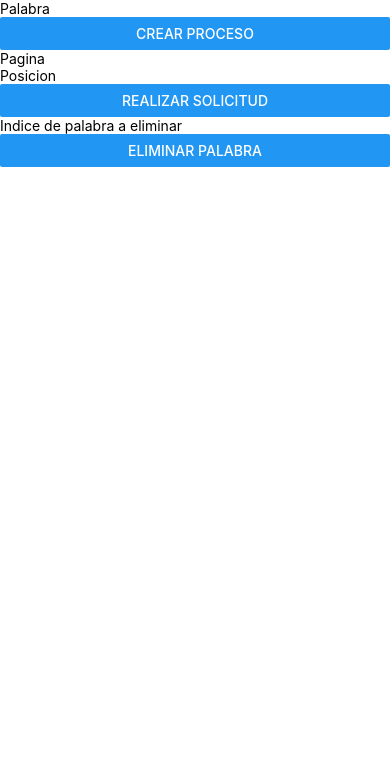
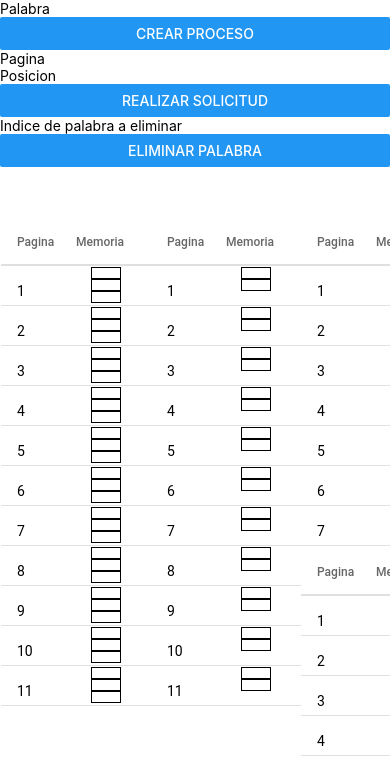
Before and after one commit to AresChart/proyecto-react, a React Native app: screen / in a window 390 px wide. Shown: the top 784 px of the page. Built offline with nearby package versions, Linux system fonts and the light colour scheme.

Commit message:
Termina seccion paginacion con tablas visualizandose

```diff
--- a/Views/PaginationView.js
+++ b/Views/PaginationView.js
@@ -9,26 +9,41 @@ import * as funciones from '../domain/PaginationFuntions';
 import ButtonA from '../componentes/ButtonComponent';
 import TextI from '../componentes/TextInputComponent';
 import ProcessList from '../componentes/PaginationComponents/ProcessListComponent';
-import TableInput from '../componentes/PaginationComponents/TableInputProccessesComponent';
 
 function paginacion() {
 
     //Variable que almacena el indice de la pagina a eliminar
-    const [eliminarItem,   setEliminarItem]       = React.useState("");
+    const [eliminarItem,   setEliminarItem]             = React.useState("");
     //Variable que almacena la palabra que corresponde al proceso creado
-    const [palabra,   setPalabra] = React.useState("");
+    const [palabra,   setPalabra]                       = React.useState("");
     //Variable que almacena la el numero de pagina que se solicita
-    const [paginaSolicitada,   setPaginaSolicitada] = React.useState("");
+    const [paginaSolicitada,   setPaginaSolicitada]     = React.useState("");
     //Variable que almacena la posicion del item solicitado
     const [posicionSolicitada,   setPosicionSolicitada] = React.useState("");
+    //Variable que acciona el refresco de la tabla
+    const [refreshing, setRefreshing]                   = React.useState(false);
 
-    const [tablaEntrada, setTablaEntrada] = React.useState([]);
+    /**
+     * Metodo que realiza las operaciones para el refresco de la tabla
+     */
+    const onRefresh = React.useCallback(() => {
+        setRefreshing(true);
+        wait(2000).then(() => setRefreshing(false));
+    }, []);
+
+    /**
+     * Metodo que realiza la espera mientras se ejecuta una accion
+     * @param {*} timeout Tiempo de espera que se quiere
+     * @returns El tiempo de espera
+     */
+    const wait = (timeout) => {
+        return new Promise(resolve => setTimeout(resolve, timeout));
+    }
 
     /**
      * Crear un Proceso representado por una palabra ingresada
      */
     function crearProceso() {
-
         // Variable auxiliar
         let palabraClone = palabra.trim();
 
@@ -36,13 +51,13 @@ function paginacion() {
         if (palabraClone == "") {
             return alert("No se admiten Palabras vacias");
         }
-
         // Valida que la palabra sea maximo del tamaño del bloque
         if (palabra.length <= funciones.TamañoBloque) {
             // Invoca al metodo crear proceso
-            return funciones.crearProceso(palabra);
+            funciones.crearProceso(palabra);
+            //Refresco de la tabla del algortimo de asignacion
+            return onRefresh();
         }
-
         return alert("EL TAMAÑO DEL PROCESO ES DE MAXIMO 3 CARACTERES");
     }
 
@@ -50,51 +65,20 @@ function paginacion() {
      * Permite traer de la memoria fisica el dato solicitado
      */
     function solictarItem() {
-
         // Invoca el metodo que trae el item solicitado
         funciones.solicitarItem(paginaSolicitada, posicionSolicitada);
-
+        return onRefresh();
     }
 
     /**
      * Permite eliminar o vaciar el bloque que contiene una palabra que se especifica por un indice
      */
     function eliminarPalabra() {
-
         // Invoca el metodo que elimina de los array la palabra indicada
         funciones.eliminarPalabra(eliminarItem);
-
+        return onRefresh();
     }
 
-    /**
-     * Tabla
-     * @returns
-     */
-    function tableInputProcessesComponent (){
-
-        return(<TableInput height={7} tablaEntrada={tablaEntrada} setTablaEntrada={setTablaEntrada} />);
-
-
-    }
-
-    /**
-     * Inicializa la tabla de procesos
-     */
-    function inicializarTabla(){
-        crearTablaEntrada();
-    }
-
-    /**
-     * Crea la tabla de entrada de los procesos
-     */
-    function crearTablaEntrada(){
-        setTablaEntrada([]);
-        let tablaEntrada = [];
-        for (let index = 0; index < 7; index++) {
-          tablaEntrada.push({proceso: "S"+(index+1), solicita: "", libera: ""})
-        }
-        setTablaEntrada(tablaEntrada);
-    }
 
     /**
      * Retorna la vista con los componentes
@@ -103,7 +87,7 @@ function paginacion() {
 
         // View Global
         <ScrollView>
-            {/**View de los Input */}
+            {/**View de los Input proceso - palabra */}
             <View >
                 <TextI
                     onChangeText={(val) => setPalabra(val)}
@@ -112,13 +96,14 @@ function paginacion() {
                     keyboardType='default'
                 />
             </View>
-            {/**View del boton */}
+            {/**View del boton crear proceso*/}
             <View>
                 <ButtonA
                     title   = "Crear Proceso"
                     onPress= { ()=>crearProceso() }
                 />
             </View>
+            {/**View de los Input pagina y posicion solicitada*/}
             <View>
                 <TextI
                     onChangeText={(val) => setPaginaSolicitada(val)}
@@ -133,13 +118,14 @@ function paginacion() {
                     keyboardType='default'
                 />
             </View>
+            {/**View del boton realizar solicitud */}
             <View>
                 <ButtonA
                     title   = "Realizar Solicitud"
                     onPress= { ()=>solictarItem() }
                 />
             </View>
-
+            {/**View del input eliminar proceso - palabra con el indice*/}
             <View>
                 <TextI
                     onChangeText={(val) => setEliminarItem(val)}
@@ -148,11 +134,32 @@ function paginacion() {
                     keyboardType='default'
                 />
             </View>
+            {/**View del boton eliminar proceso - palabra */}
             <View>
                 <ButtonA
                     title   = "Eliminar palabra"
                     onPress= { ()=>eliminarPalabra() }
                 />
+            </View>
+
+            <View
+            style={{ flexDirection: 'row'}}>
+                <ProcessList
+                    procesos = {funciones.TablaUsuario}
+                />
+                <ProcessList
+                    procesos = {funciones.TablaPaginas}
+                />
+                <View
+                style={{ flexDirection: 'column', marginTop: 50, alignItems: "center"}}>
+                    <ProcessList
+                        procesos = {funciones.MemoriaFisica}
+                    />
+                    <ProcessList
+                        procesos = {funciones.MemoriaVirtual}
+                    />
+                </View>
+
             </View>
 
         </ScrollView>
--- a/componentes/PaginationComponents/ProcessListComponent.js
+++ b/componentes/PaginationComponents/ProcessListComponent.js
@@ -3,52 +3,16 @@ import React from "react";
 import { Text, View, SectionList, FlatList} from 'react-native';
 import { styles } from "../../styles/styles";
 import {DataTable} from 'react-native-paper';
-import { setEnabled } from "react-native/Libraries/Performance/Systrace";
 
+/**
+ * Funcion que muestra la  una tabla de datos
+ * @param {*} props array con los datos a mostrar
+ * @returns Tabla con los datos visualizados
+ */
 function ProcessList(props) {
 
+  // Array de datos a mostrar en la tabla
     let array = props.procesos;
-
-    const DATA = [
-        {
-            id: '0',
-            title: '0',
-        },
-        {
-            id: '1',
-            title: '1',
-        },
-        {
-            id: '2',
-            title: '2',
-        },
-        {
-            id: '3',
-            title: '3',
-        },
-        {
-            id: '4',
-            title: '4',
-        },
-        {
-            id: '5',
-            title: '5',
-        },
-        {
-            id: '6',
-            title: '6',
-        },
-      ];
-
-      const Item = ({ title }) => (
-        <View style={styles.itemFatList}>
-          <Text style={styles.title}>{title}</Text>
-        </View>
-      );
-      const renderItem = ({ item }) => (
-        <Item title={item.title} />
-      );
-
 
     return(
 
@@ -59,48 +23,28 @@ function ProcessList(props) {
             alignItems: "center",
             justifyContent: "center",
             padding: 1,
-            width:300
+            width:150
          }}>
 
-            <DataTable id="tabla_salida">
+            <DataTable id="tabla_salida" style={{flexDirection: 'column'}}>
              <DataTable.Header style={{width:150}}>
                <DataTable.Title >Pagina</DataTable.Title>
                <DataTable.Title>Memoria</DataTable.Title>
              </DataTable.Header>
 
              {array.map((row, index) => (
-             <DataTable.Row style={{width:150}}>
-               <DataTable.Cell style={{width:75}}>{index}</DataTable.Cell>
-               <DataTable.Cell style={{width:75}}>
-                <SectionList
-                    sections={[
-                        {data: array[index]}
-                    ]}
-                    renderItem={({item}) => <Text style={styles.item}>{item}</Text>}
-
-                    keyExtractor={(item, index) => index}
-
-                />
+             <DataTable.Row style={{width:150, height: 40,minHeight: '40%' }}>
+               <DataTable.Cell style={{width:75, height: 50}}>{index+1}</DataTable.Cell>
+               <DataTable.Cell style={{width:75,height: 50 , flexDirection: 'column'}}>
+                <View style={{flexDirection: 'column', margin: 0}}>
+                   {array[0].map((row, index1) =>(
+                        <Text style={styles.item}>{array[index][index1]}</Text>
+                   ))}
+                </View>
                </DataTable.Cell>
              </DataTable.Row>
              ))}
-
            </DataTable >
-
-            <SectionList
-                sections={[
-                    {title: 'Pagina 1', data: array[0]},
-                    {title: 'Pagina 2', data: array[1]},
-                    {title: 'Pagina 3', data: array[2]},
-                    {title: 'Pagina 4', data: array[3]},
-                    {title: 'Pagina 5', data: array[4]},
-                    {title: 'Pagina 6', data: array[5]},
-                    {title: 'Pagina 7', data: array[6]},
-                ]}
-                renderItem={({item}) => <Text style={styles.item}>{item}</Text>}
-                renderSectionHeader={({section}) => <Text style={styles.sectionHeader}>{section.title}</Text>}
-                keyExtractor={(item, index) => index}
-            />
         </View>
 
     );
--- a/styles/styles.js
+++ b/styles/styles.js
@@ -59,8 +59,7 @@ export const styles = StyleSheet.create({
       height:18,
     },
     item: {
-      padding: 2,
-      fontSize: 7,
+      fontSize: 10,
       height: 12,
       width:30,
       fontWeight: 'bold',
@@ -68,6 +67,7 @@ export const styles = StyleSheet.create({
       alignItems: "center",
       justifyContent: "center",
       borderColor: 'black',
+      flexDirection: 'column',
       borderWidth: 1
     },
 
```
